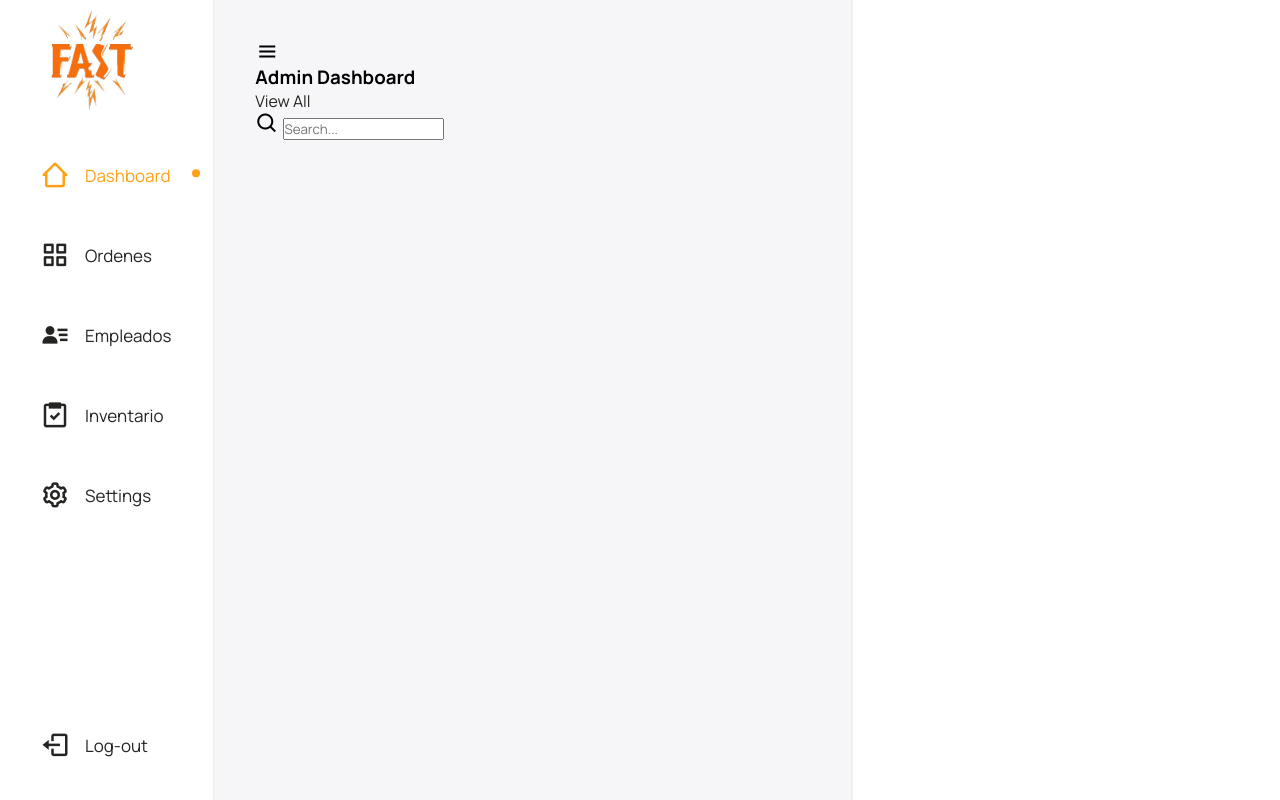
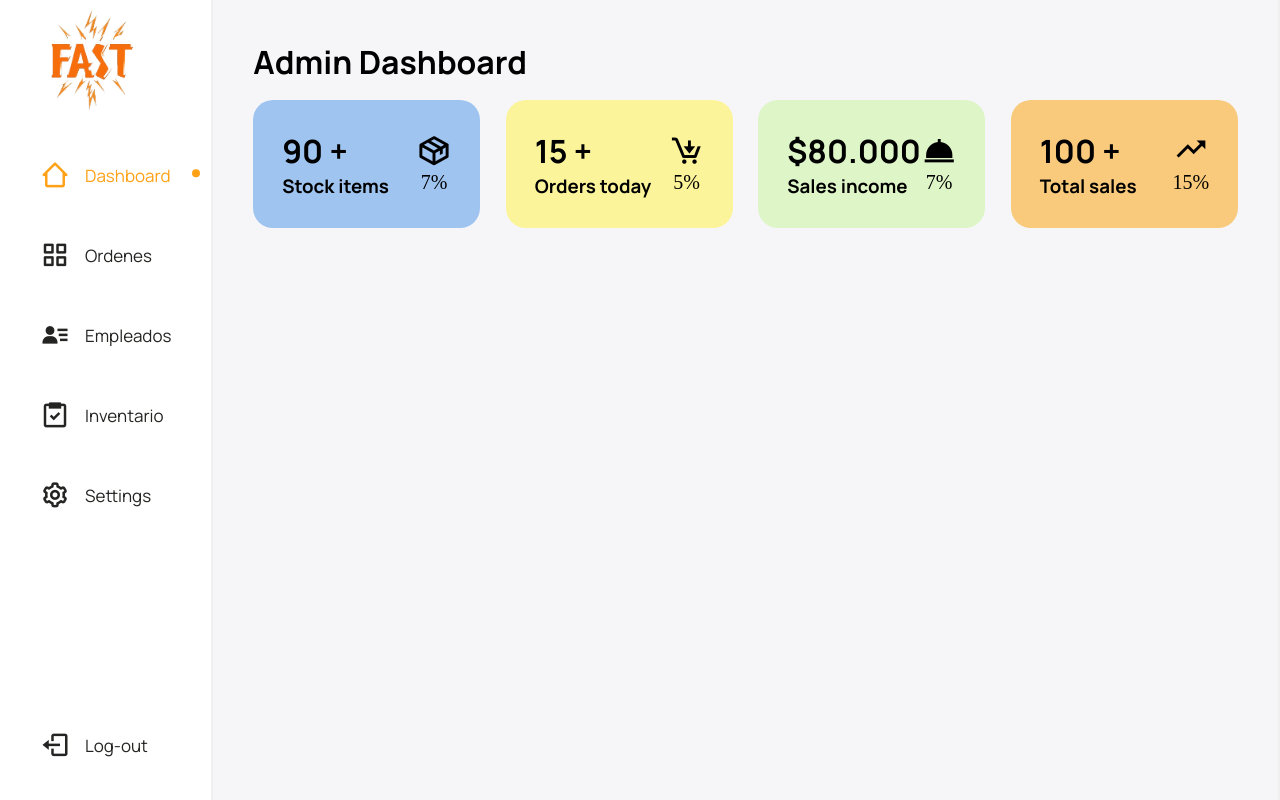
Before and after one commit to DevAndrewGx/FASAT-PROJECT, a PHP site: page / in a window 1280 px wide. Run offline with PHP 8.4, Linux system fonts and the light colour scheme.

Commit message:
Adding new styles for layout

```diff
--- a/index.html
+++ b/index.html
@@ -52,14 +52,102 @@
 
             </div>
         </aside>
+        <!-- END OF SIDEBAR -->
 
+        <!-- MAIN CONTENT -->
         <main>
-            <header>
+            <h1>Admin Dashboard</h1>
+            <!-- <header>
                 <button class="menu-btn" id="menu-open"></button>
                 <i class='bx bx-menu'></i>
-            </header>
+            </header> -->
 
-            <div class="separator">
+
+
+            <div class="analyse">
+                <!-- STOCK
+                            SALES
+                            SALES-INCOME
+                            ORDERS TODAY -->
+                <div id="stock">
+                    <div class="status">
+                        <div class="info">
+                            <h2>90 +</h2>
+                            <h3>Stock items</h3>
+                        </div>
+
+                        <div class="progress">
+                            <div class="item">
+                                <i class='bx bx-package'></i>
+                            </div>
+
+                            <div class="value">
+                                <p>7%</p>
+                            </div>
+                        </div>
+                    </div>
+                </div>
+
+                <div id="orders">
+                    <div class="status">
+                        <div class="info">
+                            <h2>15 +</h2>
+                            <h3>Orders today</h3>
+                        </div>
+
+                        <div class="progress">
+                            <div class="item">
+                                <i class='bx bx-cart-download'></i>
+                            </div>
+
+                            <div class="value">
+                                <p>5%</p>
+                            </div>
+                        </div>
+                    </div>
+                </div>
+
+
+                <div id="sales-income">
+                    <div class="status">
+                        <div class="info">
+                            <h2>$80.000</h2>
+                            <h3>Sales income</h3>
+                        </div>
+
+                        <div class="progress">
+                            <div class="item">
+                                <i class='bx bxs-dish'></i>
+                            </div>
+
+                            <div class="value">
+                                <p>7%</p>
+                            </div>
+                        </div>
+                    </div>
+                </div>
+
+                <div id="total-sales">
+                    <div class="status">
+                        <div class="info">
+                            <h2>100 +</h2>
+                            <h3>Total sales</h3>
+                        </div>
+
+                        <div class="progress">
+                            <div class="item">
+                                <i class='bx bx-trending-up'></i>
+                            </div>
+
+                            <div class="value">
+                                <p>15%</p>
+                            </div>
+                        </div>
+                    </div>
+                </div>
+            </div>
+
+            <!-- <div class="separator">
                 <div class="info">
                     <h3>Admin Dashboard</h3>
                     <a href="#">View All</a>
@@ -68,7 +156,7 @@
                     <i class='bx bx-search'></i>
                     <input type="text" placeholder="Search...">
                 </div>
-            </div>
+            </div> -->
         </main>
     </div>
     <script src="views/js/app.js"></script>
--- a/views/styles/style.css
+++ b/views/styles/style.css
@@ -27,7 +27,7 @@ i {
 
 .container {
     display: grid;
-    grid-template-columns: 1fr 3fr 2fr;
+    grid-template-columns: 0.5fr 3fr;
     height: 100vh;
 }
 
@@ -125,6 +125,8 @@ i {
     height: 8px;
 }
 
+/* STYLES FOR MAIN  */
+
 main {
     border-right: 2px solid #f0f0f0;
     border-left: 2px solid #f0f0f0;
@@ -132,8 +134,59 @@ main {
     background: var(--body-bg);
 }
 
-main header {
+main .analyse {
+    display: grid;
+    grid-template-columns: repeat(4, 1fr);
+    gap: 1.6rem;
+}
+
+main .analyse .status {
     display: flex;
     align-items: center;
-    gap: 15px;
+    justify-content: space-between;
 }
+
+main .analyse > div {
+    background: #fff;
+    padding: 1.8rem;
+    border-radius: 20px;
+    margin-top: 1rem;
+    cursor: pointer;
+    transition: all 0.3s ease;
+}
+
+main .analyse > div#stock {
+    background: #9fc4f0;
+}
+
+main .analyse > div#orders {
+    background: #fcf49a;
+}
+
+main .analyse > div#sales-income {
+    background: #def5c7;
+}
+
+main .analyse > div#total-sales {
+    background: #f9ca7b;
+}
+
+main .analyse > div .info h2 {
+    font-size: 2rem;
+    font-weight: bold;
+}
+
+main .analyse .progress {
+    display: flex;
+    flex-direction: column;
+    align-items: center;
+}
+
+main .analyse .progress .item i {
+    font-size: 35px;
+}
+
+main .analyse .progress .value p {
+    font-size: 20px;
+    font-family: bold;
+}
```
